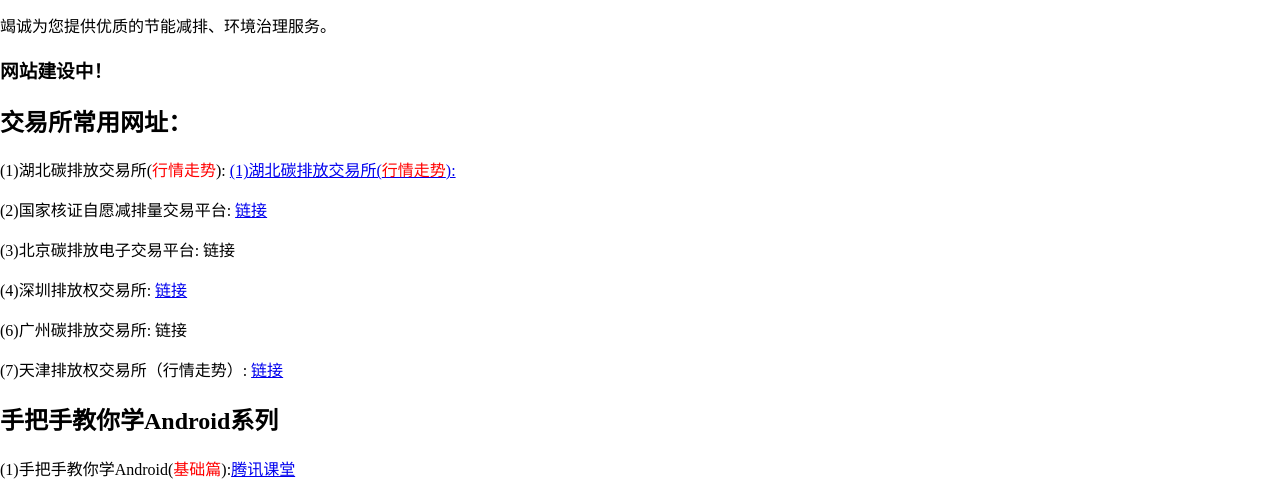
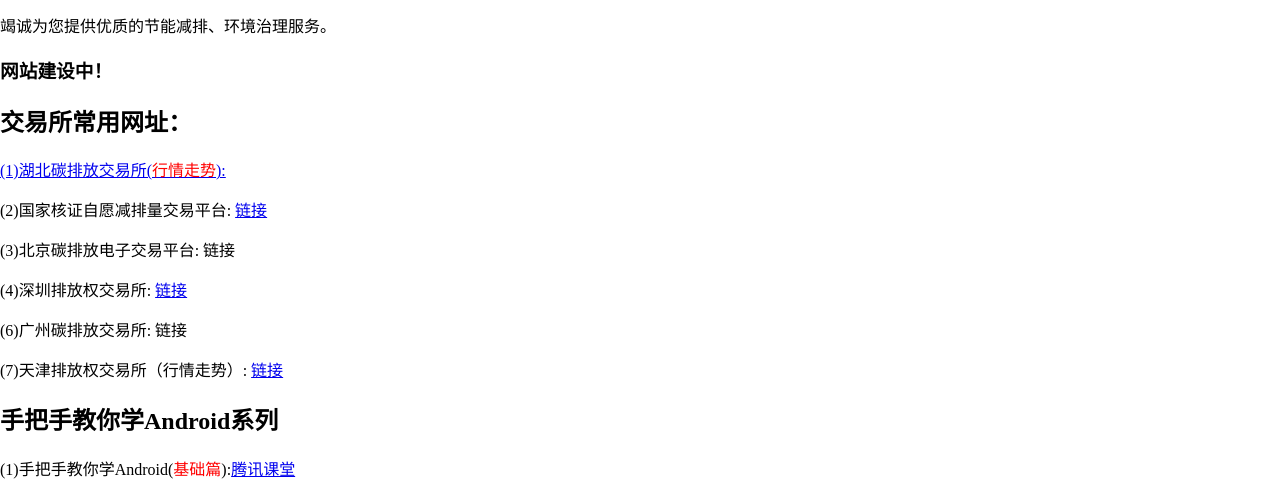
Before and after one commit to carbontechnology/re02, a plain HTML site: page index.html in a window 1280 px wide. Shown: the part 164-657 px from the top of the page. Drawn offline with Linux system fonts and the light colour scheme.

Commit message:
Update index.html

```diff
--- a/index.html
+++ b/index.html
@@ -22,8 +22,7 @@
 
 
         <h2>交易所常用网址：</h2>
-        <p>(1)湖北碳排放交易所(<font color="#FF0000">行情走势</font>):
-            <a href="http://www.tanpaifang.com/">(1)湖北碳排放交易所(<font color="#FF0000">行情走势</font>):</a>
+        <p><a href="http://www.tanpaifang.com/">(1)湖北碳排放交易所(<font color="#FF0000">行情走势</font>):</a></p>
 	<p>(2)国家核证自愿减排量交易平台:
             <a href="https://www.ccer.com.cn/">链接</a>
         <p>(3)北京碳排放电子交易平台:
```
